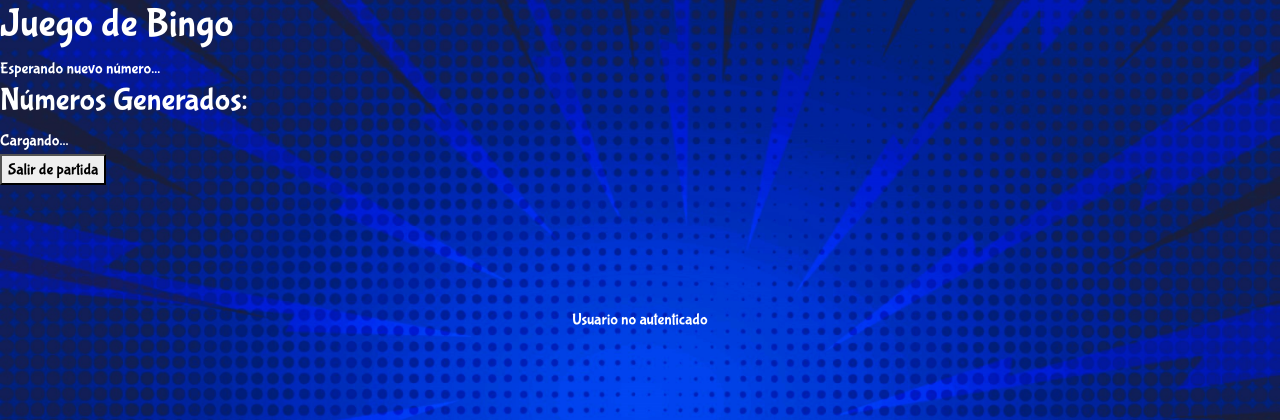
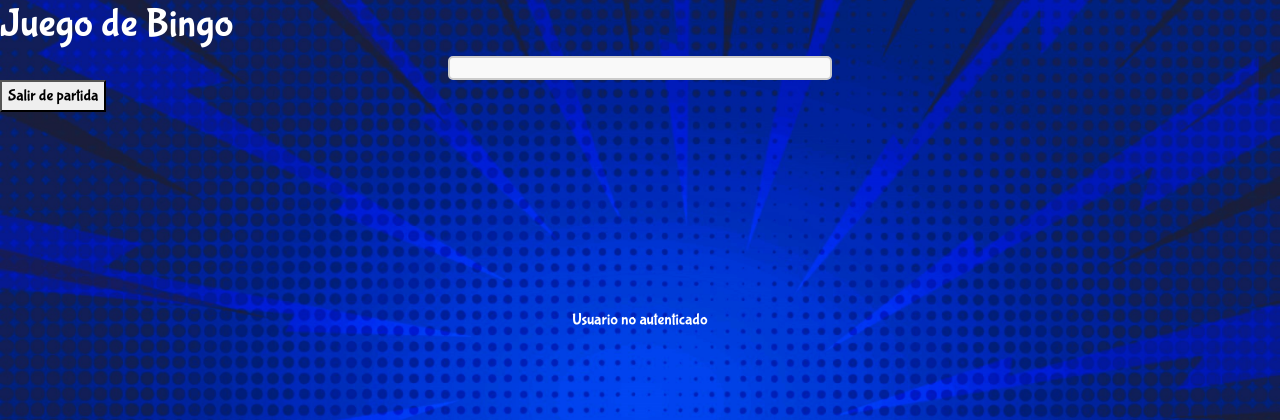
Before and after one commit to CristianJPalma/Bingo-Zone, a PHP site: page /public/juego.html in a window 1280 px wide. Shown: the top 420 px of the page. Run offline with PHP 8.4, Linux system fonts and the light colour scheme; tables that the repository leaves empty or names only in its code hold one stand-in row (values such as "Sample post"); some libraries are stand-ins or nearby versions.

Commit message:
estilos balotas--pendiente

```diff
--- a/php/partida/balotas/generar_balotas.php
+++ b/php/partida/balotas/generar_balotas.php
@@ -25,23 +25,50 @@ $tiempoInicio = $partida['tiempo_inicio'];
 // Calcular el tiempo transcurrido desde el inicio de la partida
 $tiempoTranscurrido = time() - strtotime($tiempoInicio);
 
-// Intervalo en segundos (cada cuánto se genera un nuevo número)
-$intervalo = 5; // 5 segundos
+$tiempoEspera = 22;
 
-// ¿Cuántos números deben haberse generado hasta ahora?
-$numeroGeneraciones = floor($tiempoTranscurrido / $intervalo);
+if ($tiempoTranscurrido < $tiempoEspera) {
+    echo json_encode([
+        'mensaje' => 'Esperando....',
+        'numeros_generados' => array_map(function ($num) {
+            $letra = '';
+            if ($num <= 15) $letra = 'B';
+            elseif ($num <= 30) $letra = 'I';
+            elseif ($num <= 45) $letra = 'N';
+            elseif ($num <= 60) $letra = 'G';
+            else $letra = 'O';
 
-// Verificar si ya se generaron todos los números
-if (count($numerosGenerados) >= $numeroBalotas) {
-    echo json_encode([
-        'mensaje' => 'Todos los números han sido generados.',
-        'numeros_generados' => $numerosGenerados,
-        'nuevo_numero' => null
+            return ['numero' => $num, 'letra' => $letra];
+        }, $numerosGenerados)
     ]);
     exit;
 }
 
-// Si aún no se han generado todos los números, generar uno más:
+$intervalo = 3;
+
+// ¿Cuántos números deben haberse generado hasta ahora?
+$numeroGeneraciones = floor(($tiempoTranscurrido - $tiempoEspera) / $intervalo);
+
+// Verificar si ya se generaron todos los números
+if (count($numerosGenerados) >= $numeroBalotas) {
+    // Si ya se generaron todos los números, no generamos más y mostramos todos los números generados
+    echo json_encode([
+        'mensaje' => 'Todos los números han sido generados.',
+        'numeros_generados' => array_map(function ($num) {
+            $letra = '';
+            if ($num <= 15) $letra = 'B';
+            elseif ($num <= 30) $letra = 'I';
+            elseif ($num <= 45) $letra = 'N';
+            elseif ($num <= 60) $letra = 'G';
+            else $letra = 'O';
+
+            return ['numero' => $num, 'letra' => $letra];
+        }, $numerosGenerados)
+    ]);
+    exit;
+}
+
+// Si aún no se generaron todos los números, generarlos hasta alcanzar el número correspondiente
 if (count($numerosGenerados) < $numeroGeneraciones) {
     do {
         // Generar un nuevo número aleatorio
@@ -49,7 +76,6 @@ if (count($numerosGenerados) < $numeroGeneraciones) {
     } while (in_array($nuevoNumero, $numerosGenerados)); // Evitar duplicados
 
     // Determinar la letra según el número
-    $letra = '';
     if ($nuevoNumero <= 15) $letra = 'B';
     elseif ($nuevoNumero <= 30) $letra = 'I';
     elseif ($nuevoNumero <= 45) $letra = 'N';
@@ -59,17 +85,33 @@ if (count($numerosGenerados) < $numeroGeneraciones) {
     // Agregar el nuevo número a la lista de números generados
     $numerosGenerados[] = $nuevoNumero;
 
-    // Actualizar el campo `numeros_generados` en la base de datos
+    // Actualizar los números generados en la base de datos
     $stmt = $pdo->prepare("UPDATE partida SET numeros_generados = :numeros_generados WHERE codigo_partida = :codigo_partida");
     $stmt->execute([
         'numeros_generados' => json_encode($numerosGenerados),
         'codigo_partida' => $codigoPartida
     ]);
+
+    // Devolver el último número generado
+    echo json_encode([
+        'nuevo_numero' => ['letra' => $letra, 'numero' => $nuevoNumero],
+        'numeros_generados' => array_map(function ($num) {
+            $letra = '';
+            if ($num <= 15) $letra = 'B';
+            elseif ($num <= 30) $letra = 'I';
+            elseif ($num <= 45) $letra = 'N';
+            elseif ($num <= 60) $letra = 'G';
+            else $letra = 'O';
+
+            return ['numero' => $num, 'letra' => $letra];
+        }, $numerosGenerados)
+    ]);
+    exit;
 }
 
-// Responder con los números generados y el último número generado
+// Si aún no se generaron suficientes números, simplemente responda con el estado actual
 echo json_encode([
-    'nuevo_numero' => isset($nuevoNumero) ? ['letra' => $letra, 'numero' => $nuevoNumero] : null,
+    'mensaje' => 'Esperando a generar más números...',
     'numeros_generados' => array_map(function ($num) {
         $letra = '';
         if ($num <= 15) $letra = 'B';
--- a/public/juego.html
+++ b/public/juego.html
@@ -30,11 +30,46 @@
       <div id="cartonesContainer"></div>
     </div>
     <h1>Juego de Bingo</h1>
-    <div id="nuevoNumero">Esperando nuevo número...</div>
-    <h2>Números Generados:</h2>
-    <div id="numerosGenerados">Cargando...</div>
+    <div id="numerosGeneradosContainer">
+      <div id="numerosGenerados">
+        <!-- Aquí se insertarán los números generados -->
+      </div>
+    </div>
+    <div style="display: none;" id="nuevoNumero"></div>
     <button id="salirPartida" onclick="mostrarModal();">Salir de partida</button>
     <style>
+      #numerosGeneradosContainer {
+        overflow: auto;
+        width: 30%;
+        margin: 0 auto;
+        border: 2px solid #ccc;
+        padding: 10px;
+        border-radius: 5px;
+        background-color: #f9f9f9;
+
+      }
+
+      #numerosGenerados {
+        width: auto;
+        overflow: auto;
+        display: flex;
+
+      }
+
+
+      #numerosGenerados div {
+        margin-right: 10px;
+        background-color: #f58383;
+        font-size: 1rem;
+        text-align: center;
+        border-radius: 50%;
+        max-width: 300px;
+      }
+
+
+
+
+
         .modal {
         display: none;
         position: fixed;
@@ -130,3 +165,4 @@
     </script>
 
 </body>
+</html>
--- a/scripts/balotas.js
+++ b/scripts/balotas.js
@@ -25,6 +25,11 @@ function obtenerNumerosGenerados() {
             numeroElement.textContent = `${item.letra} ${item.numero}`;
             contenedor.appendChild(numeroElement);
         });
+
+        // Si ya se generaron todos los números, ya no actualizamos más
+        if (data.mensaje && data.mensaje === 'Todos los números han sido generados.') {
+            clearInterval(intervaloGeneracion); // Detener la actualización continua
+        }
     })
     .catch(error => {
         console.error('Error al obtener los números generados:', error);
@@ -34,7 +39,7 @@ function obtenerNumerosGenerados() {
 }
 
 // Llamar a la función cada 1 segundo para actualizar los números
-  setInterval(obtenerNumerosGenerados, 1000);
+let intervaloGeneracion = setInterval(obtenerNumerosGenerados, 1000);
 
 // Cargar los números cuando se carga la página por primera vez
 window.onload = obtenerNumerosGenerados;
```
Lines whose indentation alone changed are shown as unchanged.
